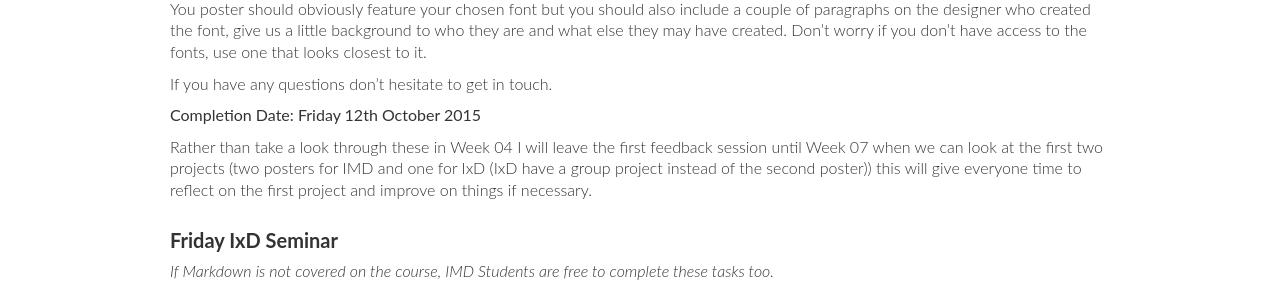
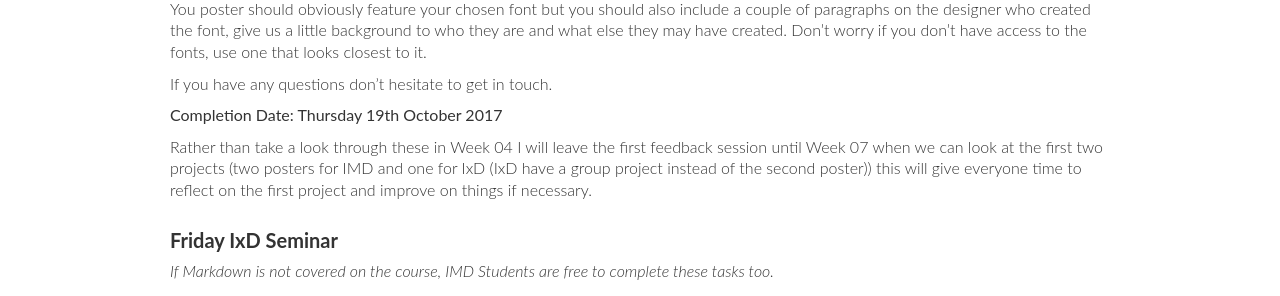
Before and after one commit to ixdbelfast/ixdbelfast.github.io, a Jekyll site: the page built from modules/IXD102/IXD102.md, in a window 1280 px wide and 900 px high, scrolled down 2103 px. Shown: the part 155-451 px from the top of the window. Built offline with Jekyll 4.4.1, drawn with Linux system fonts in a browser that asks for light colours; our own code applies the rules of GitHub Pages for plain Markdown files.

Commit message:
Updated Submission deadline

```diff
--- a/modules/IXD102/IXD102.md
+++ b/modules/IXD102/IXD102.md
@@ -1,7 +1,7 @@
 IXD102 - Introduction to Communication Design
 ====================
 
-----
+---
 
 In this module we introduce students to the history of communication design. Starting with imagined communication devices of the future (Minority Report, Prometheus…) we rewind, in a single lecture, to the era of cave painting (Lascaux, Chauvet…), demonstrating the connections that bind human communication together.
 
@@ -75,7 +75,7 @@ You poster should obviously feature your chosen font but you should also include
 
 If you have any questions don't hesitate to get in touch.
 
-**Completion Date: Friday 12th October 2015**
+**Completion Date: Thursday 19th October 2017**
 
 Rather than take a look through these in Week 04 I will leave the first feedback session until Week 07 when we can look at the first two projects (two posters for IMD and one for IxD (IxD have a group project instead of the second poster)) this will give everyone time to reflect on the first project and improve on things if necessary.
 
```
